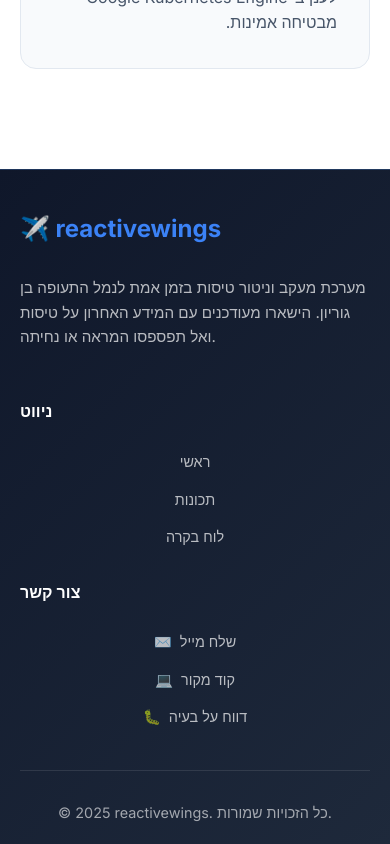
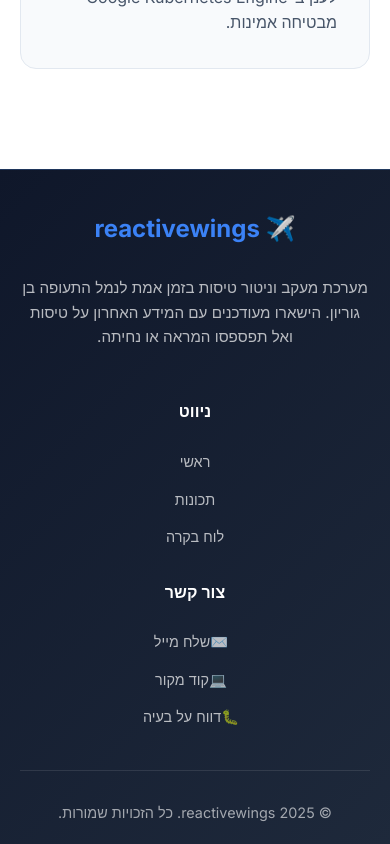
Before and after one commit to AryehRotberg/reactivewings-frontend, a React (Vite) app: page / in a window 390 px wide. Shown: the part 2827-3671 px from the top of the page. Built offline with nearby package versions, Linux system fonts and the light colour scheme; no server answers.

Commit message:
refactor: update Footer styles for right-to-left layout and center alignment

```diff
--- a/src/styles/Footer.css
+++ b/src/styles/Footer.css
@@ -4,6 +4,7 @@
     color: white;
     padding: 60px 20px 20px;
     border-top: 1px solid rgba(59, 130, 246, 0.2);
+    direction: rtl;
 }
 
 .footer-container {
@@ -22,10 +23,11 @@
     display: flex;
     flex-direction: column;
     gap: 16px;
+    text-align: right;
 }
 
 .footer-brand {
-    padding-right: 20px;
+    padding-left: 20px;
 }
 
 .footer-logo {
@@ -33,6 +35,7 @@
     font-weight: 700;
     margin-bottom: 12px;
     color: #3b82f6;
+    text-align: right;
 }
 
 .footer-description {
@@ -40,6 +43,7 @@
     line-height: 1.6;
     font-size: 0.95em;
     margin-bottom: 20px;
+    text-align: right;
 }
 
 .footer-social {
@@ -70,6 +74,7 @@
     font-weight: 600;
     margin-bottom: 8px;
     color: white;
+    text-align: right;
 }
 
 .footer-links {
@@ -87,21 +92,18 @@
     font-size: 0.9em;
     transition: all 0.3s ease;
     display: inline-block;
+    text-align: right;
 }
 
 .footer-links li a:hover {
     color: #3b82f6;
-    transform: translateX(4px);
+    transform: translateX(-4px);
 }
 
 .footer-bottom {
     padding-top: 30px;
     border-top: 1px solid rgba(255, 255, 255, 0.1);
-    display: flex;
-    justify-content: space-between;
-    align-items: center;
-    flex-wrap: wrap;
-    gap: 16px;
+    text-align: right;
 }
 
 .footer-copyright,
@@ -139,13 +141,40 @@
 
     .footer-brand {
         grid-column: span 2;
-        padding-right: 0;
+        padding-left: 0;
+        text-align: center;
+    }
+
+    .footer-logo {
+        text-align: center;
+    }
+
+    .footer-description {
+        text-align: center;
+    }
+
+    .footer-social {
+        justify-content: center;
+    }
+
+    .footer-column {
+        text-align: center;
+    }
+
+    .footer-heading {
+        text-align: center;
+    }
+
+    .footer-links {
+        align-items: center;
+    }
+
+    .footer-links li a {
+        text-align: center;
     }
 
     .footer-bottom {
-        flex-direction: column;
         text-align: center;
-        gap: 12px;
     }
 }
 
@@ -157,13 +186,34 @@
 
     .footer-brand {
         grid-column: span 1;
+        text-align: center;
+    }
+
+    .footer-logo {
+        text-align: center;
+    }
+
+    .footer-description {
+        text-align: center;
     }
 
     .footer-social {
         justify-content: center;
     }
 
+    .footer-column {
+        text-align: center;
+    }
+
+    .footer-heading {
+        text-align: center;
+    }
+
     .footer-links {
         align-items: center;
     }
+
+    .footer-links li a {
+        text-align: center;
+    }
 }
```
